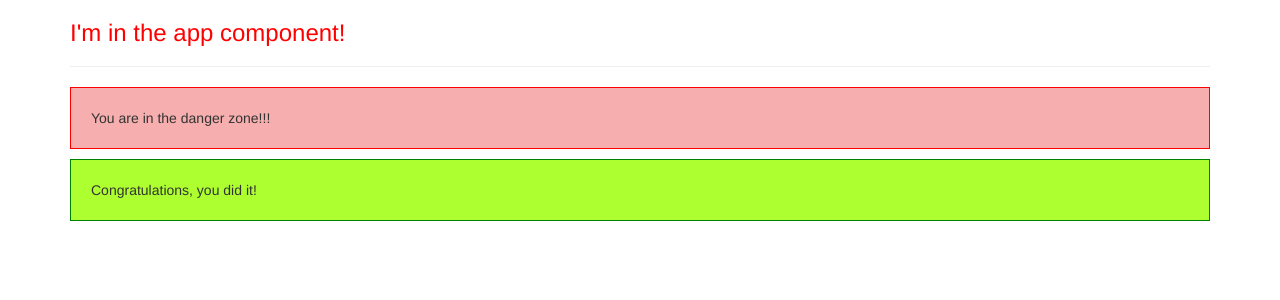
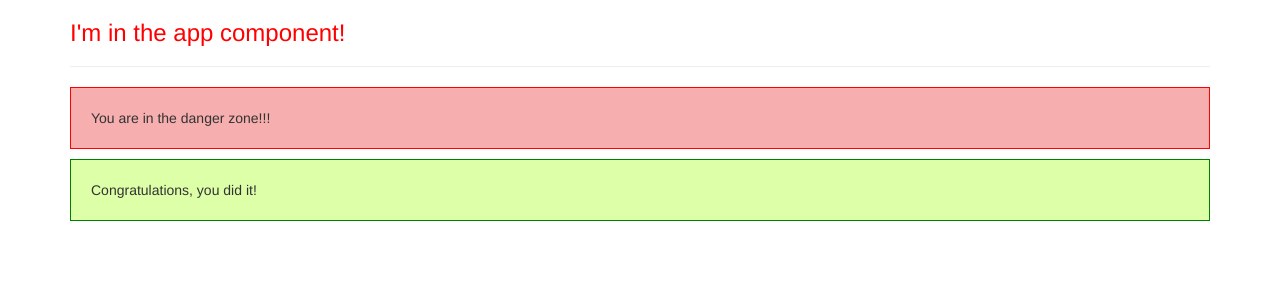
Before and after one commit to li-mikhail/angular-app, an Angular app in the folder angular-app/: page / in a window 1280 px wide. Shown: the top 300 px of the page. Built offline with nearby package versions, Linux system fonts and the light colour scheme.

Commit message:
Edits the color of success message

```diff
--- a/angular-app/src/app/success-alert/success-alert.component.css
+++ b/angular-app/src/app/success-alert/success-alert.component.css
@@ -1,5 +1,5 @@
 p {
-  background-color: greenyellow;
+  background-color: rgb(220, 255, 167);
   padding: 20px;
   border: 1px solid green;
 }
```
